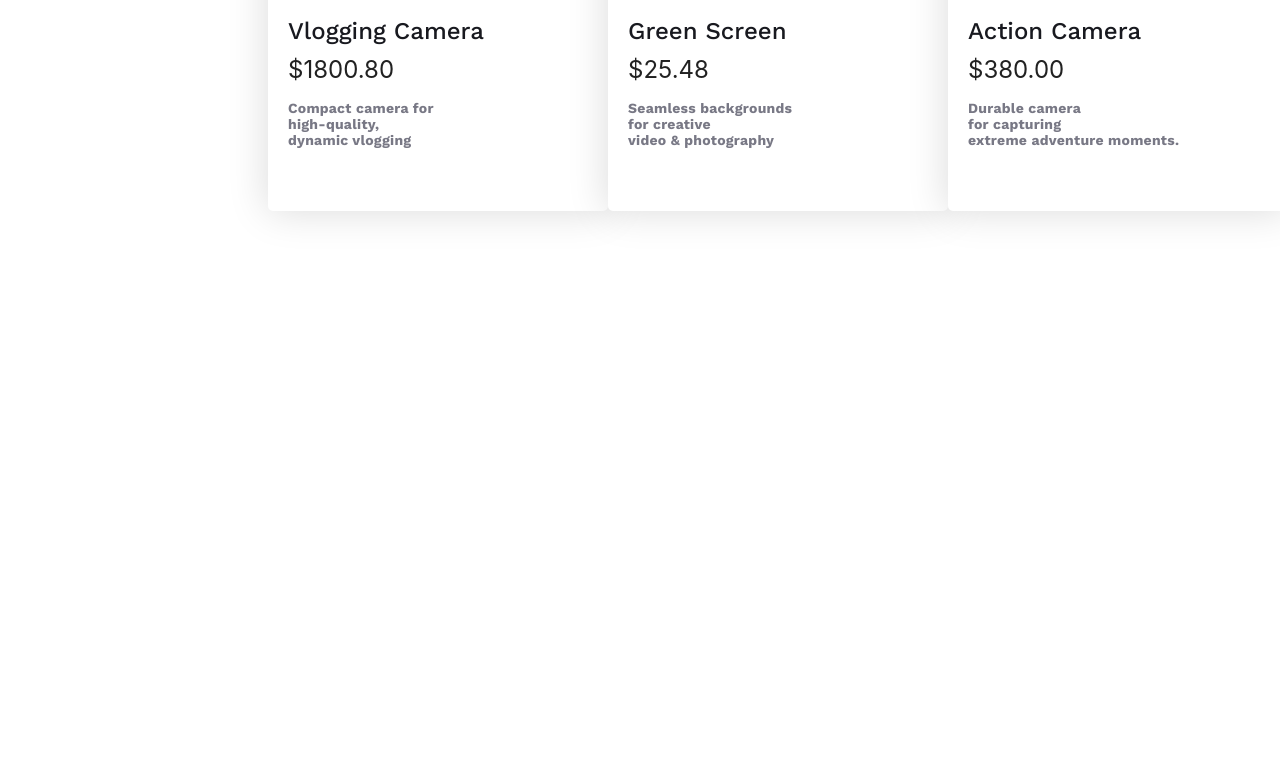
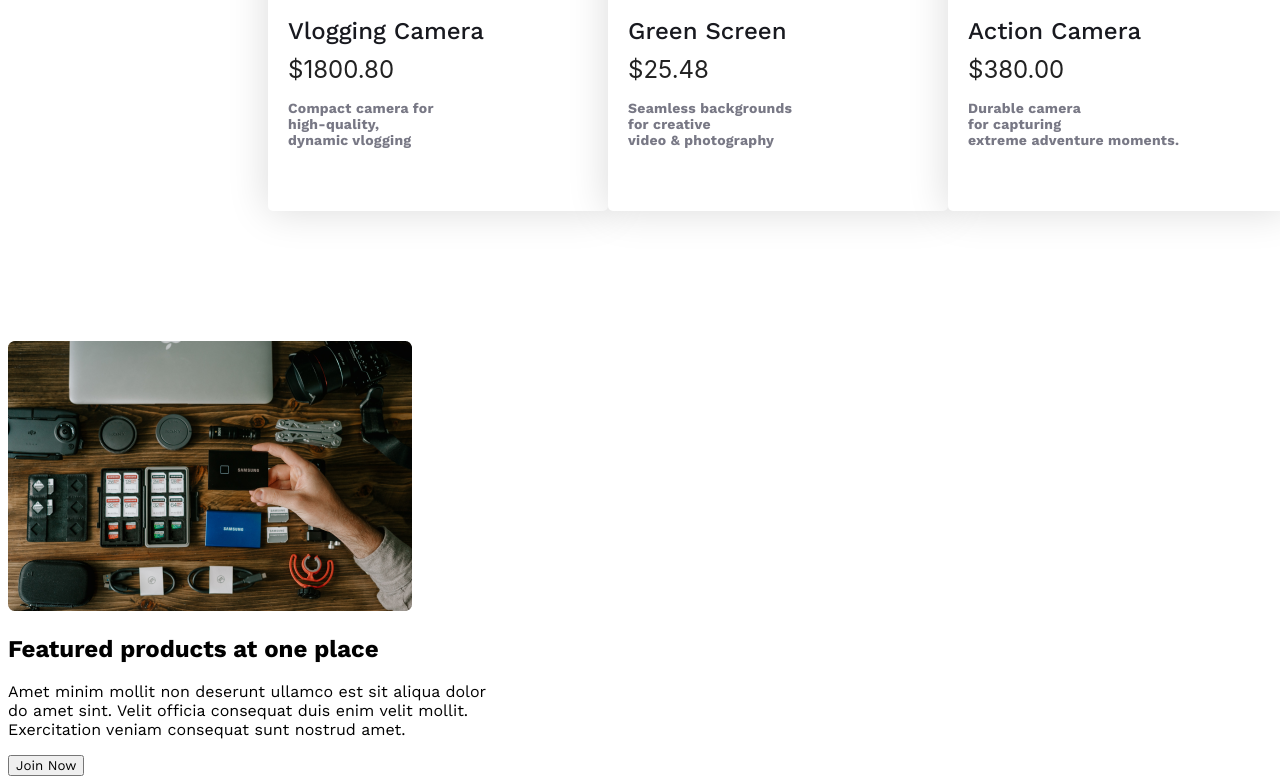
Before and after one commit to MuktadinTorongo/Influencer-gear, a plain HTML site: page index.html in a window 1280 px wide. Shown: the part 2346-3130 px from the top of the page. Before the commit the page ends 2687 px from the top, so only its background shows below. Drawn offline with nearby package versions, Linux system fonts and the light colour scheme.

Commit message:
added Featured-products section

```diff
--- a/index.html
+++ b/index.html
@@ -112,6 +112,17 @@
                 </div>
             </div>
          </section>
+         <!-- Featured products -->
+          <section class="Featured-products">
+            <div class="Featured-products-img">
+                <img src="images/gear.png" alt="">
+            </div>
+            <div class="Featured-products-text">
+                <h1 class="Featured-products-text">Featured products at one place</h1>
+                <p class="Featured-products-paragraph">Amet minim mollit non deserunt ullamco est sit aliqua dolor <br>do amet sint. Velit officia consequat duis enim velit mollit. <br>Exercitation veniam consequat sunt nostrud amet.</p>
+                <button class="Featured-products-button">Join Now</button>
+            </div>
+          </section>
     </main>
 
     <footer>
--- a/styles/style.css
+++ b/styles/style.css
@@ -136,9 +136,6 @@ nav > ul li a{
     margin-top: 30px;
     padding: 20px;
 }
-.collection-img img{
-    /* width: 100%; */
-}
 .collection-img-title{
     color: #18191F;
     font-size: 1.5rem;
@@ -159,6 +156,7 @@ nav > ul li a{
     letter-spacing: 0.252px;
     margin-top: -15px;
 }
+/* Featured-products styles */
 
 /* Responsive Styles ................................*/
 @media screen and (max-width: 567px) {
```
